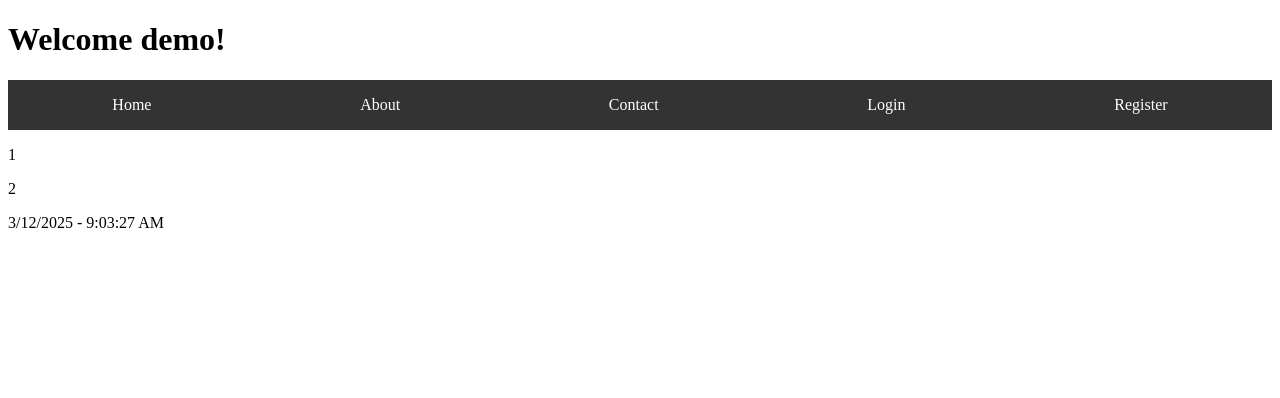
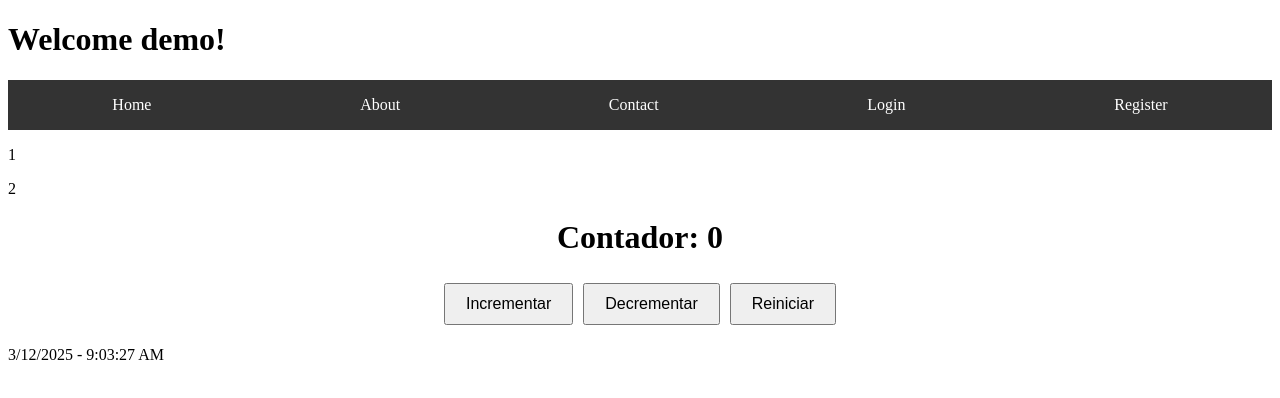
Before and after one commit to OscarJavierDosSantos/Learn-Angular, an Angular app: page / in a window 1280 px wide. Shown: the top 398 px of the page. Built offline with nearby package versions, Linux system fonts and the light colour scheme.

Commit message:
Add Contador component

```diff
--- a/projects/demo/src/app/app.component.ts
+++ b/projects/demo/src/app/app.component.ts
@@ -3,10 +3,17 @@ import { RouterOutlet } from '@angular/router';
 import { HeaderComponent } from './components/header/header.component';
 import { FooterComponent } from './components/footer/footer.component';
 import { MenuComponent } from './components/menu/menu.component';
+import { ContadorComponent } from './components/contador/contador.component';
 
 @Component({
   selector: 'cas-root',
-  imports: [RouterOutlet, HeaderComponent, FooterComponent, MenuComponent],
+  imports: [
+    RouterOutlet,
+    HeaderComponent,
+    FooterComponent,
+    MenuComponent,
+    ContadorComponent,
+  ],
   template: `
     <cas-header>
       <cas-menu />
@@ -14,6 +21,7 @@ import { MenuComponent } from './components/menu/menu.component';
     <main>
       <p>1</p>
       <p>2</p>
+      <cas-contador />
       <router-outlet />
     </main>
     <cas-footer />
--- /dev/null
+++ b/projects/demo/src/app/components/contador/contador.component.ts
@@ -0,0 +1,35 @@
+import { Component } from '@angular/core';
+
+@Component({
+  selector: 'cas-contador',
+  template: `<div style="text-align: center;">
+    <h1>Contador: {{ count }}</h1>
+    <button (click)="incrementar()">Incrementar</button>
+    <button (click)="decrementar()">Decrementar</button>
+    <button (click)="reset()">Reiniciar</button>
+  </div>`,
+  styles: [
+    `
+      button {
+        margin: 5px;
+        padding: 10px 20px;
+        font-size: 16px;
+      }
+    `,
+  ],
+})
+export class ContadorComponent {
+  count = 0;
+
+  incrementar(): void {
+    this.count++;
+  }
+
+  decrementar(): void {
+    this.count--;
+  }
+
+  reset(): void {
+    this.count = 0;
+  }
+}
```
Also changed, not shown: 1 other file (tests, documents, lock files or other folders).
